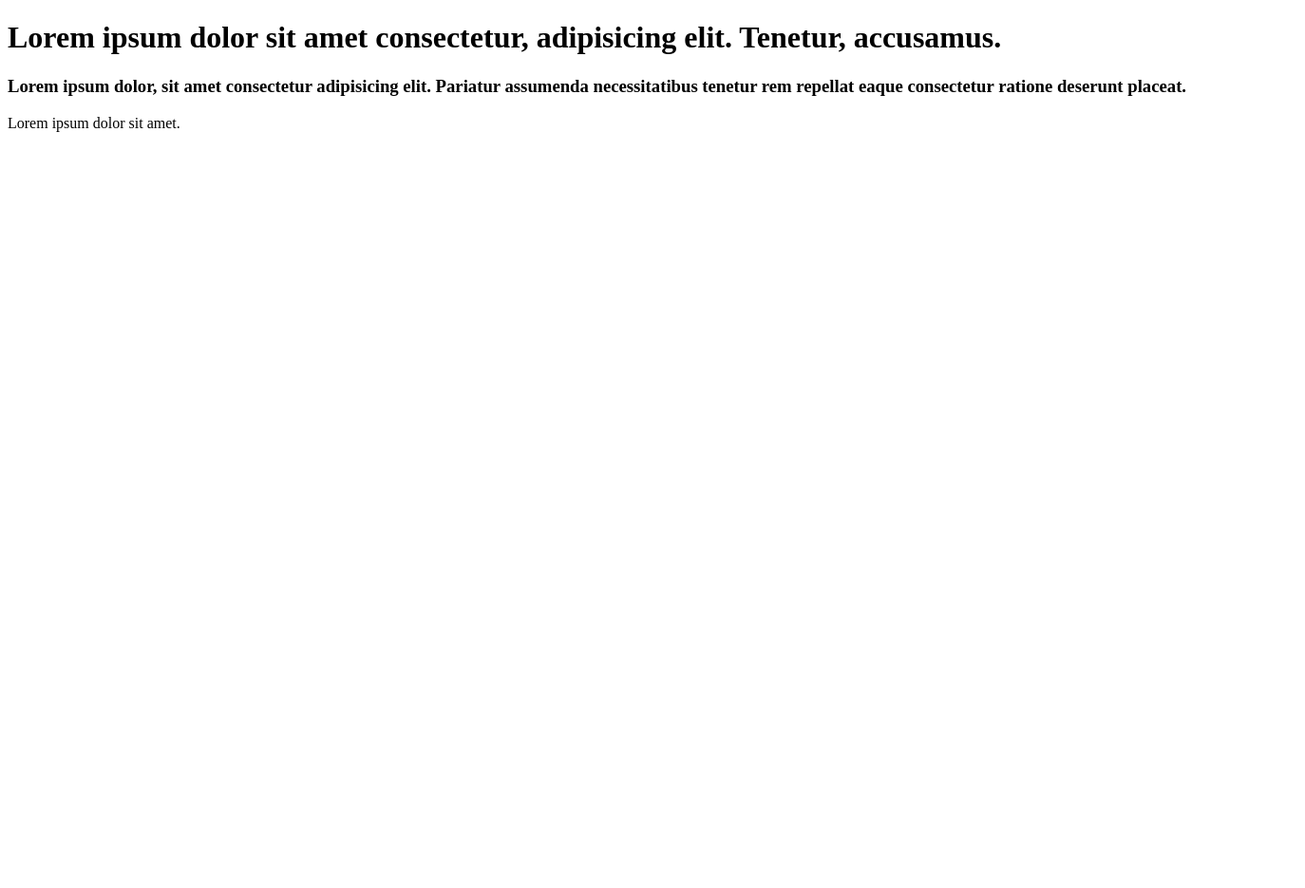
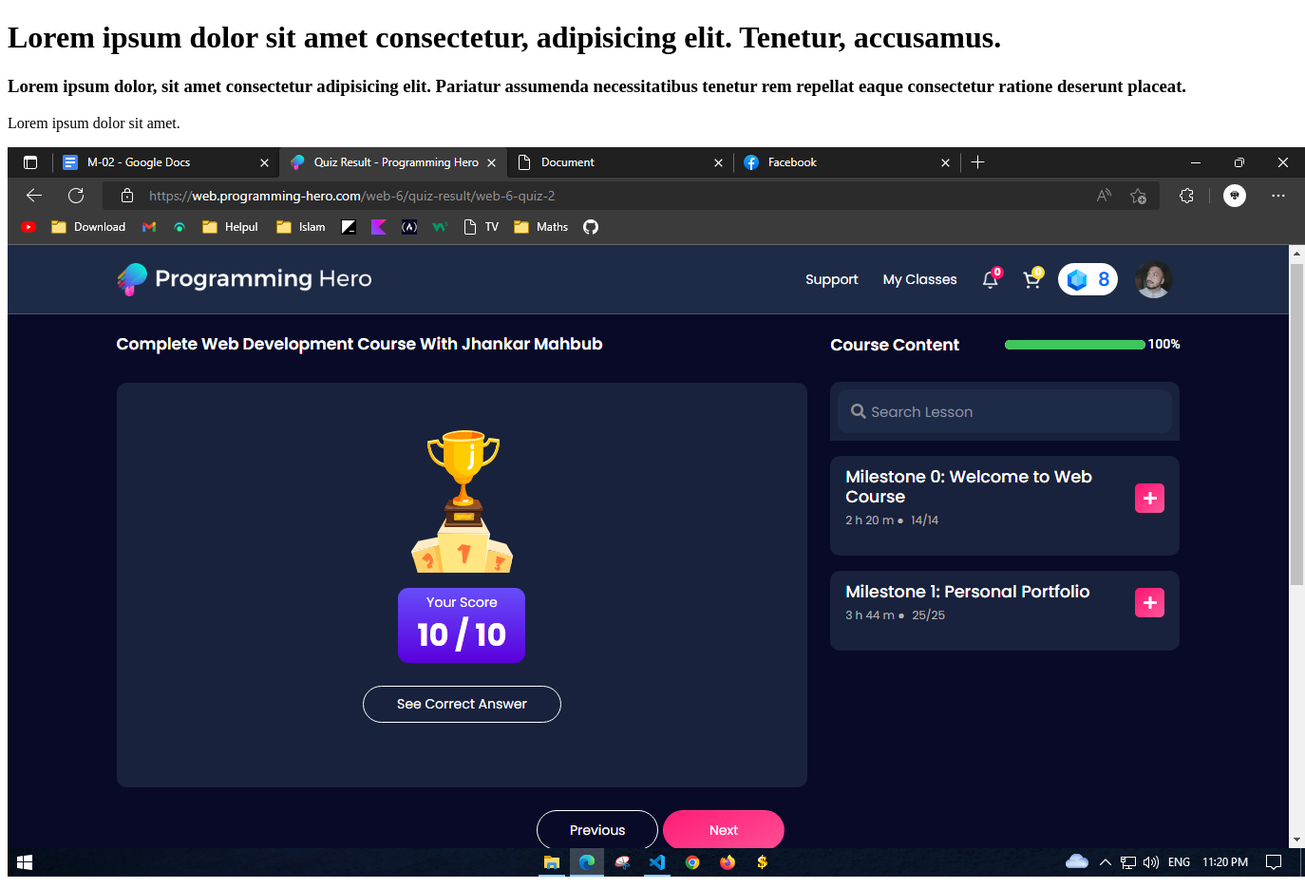
Before and after one commit to mahfujurr/m-03, a plain HTML site: page index.html in a window 1280 px wide. Shown: the whole page at 95% size, 1374 px wide, since content can reach past the window. Before the commit the page ends 800 px from the top, so only its background shows below. Drawn offline with Linux system fonts and the light colour scheme.

Commit message:
img added

```diff
--- a/index.html
+++ b/index.html
@@ -10,5 +10,6 @@
     <h1>Lorem ipsum dolor sit amet consectetur, adipisicing elit. Tenetur, accusamus.</h1>
     <h3>Lorem ipsum dolor, sit amet consectetur adipisicing elit. Pariatur assumenda necessitatibus tenetur rem repellat eaque consectetur ratione deserunt placeat.</h3>
     <p>Lorem ipsum dolor sit amet.</p>
+    <img src="Screenshot (22).png" alt="">
 </body>
 </html>
```
Also changed, not shown: Screenshot (22).png (added).
